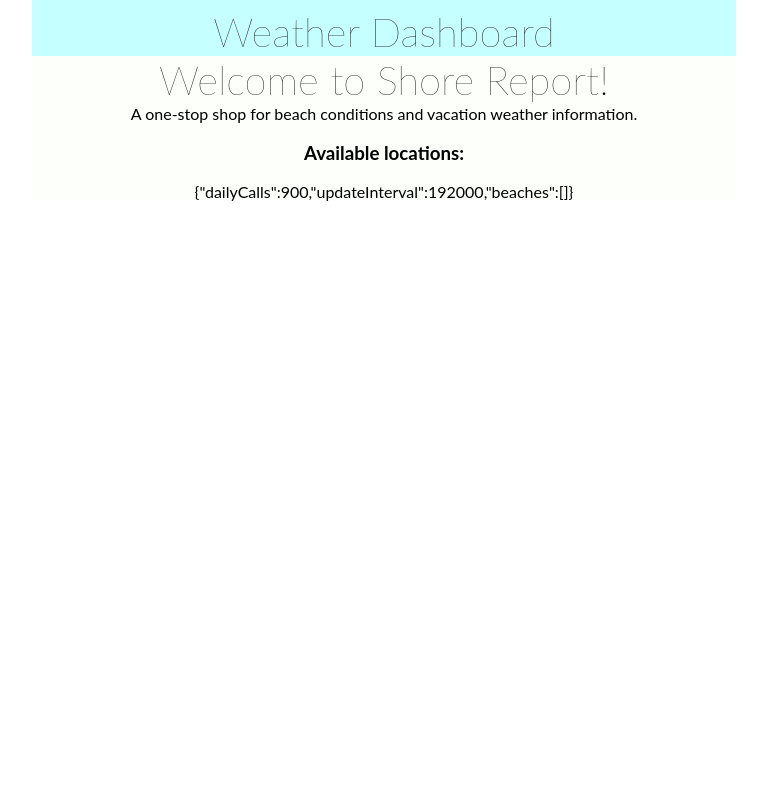
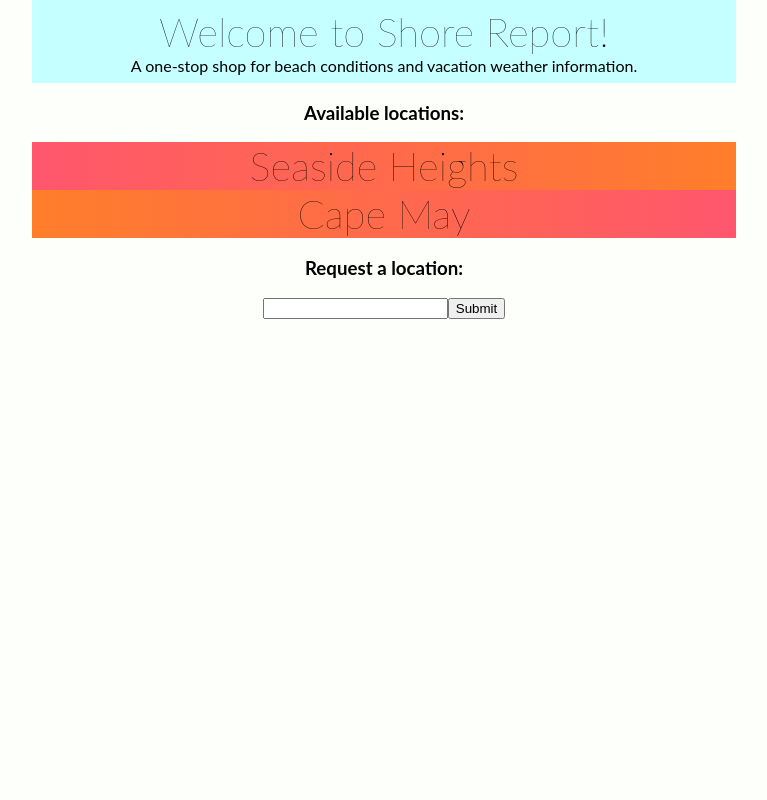
Before and after one commit to tommilburn/shore-report, a Node server app: page / in a window 1280 px wide. Shown: the whole page, without its empty margins (256-1023 px from the left). Run offline with Node 20, Linux system fonts and the light colour scheme.

Commit message:
fixing the homepage, making requests work more

```diff
--- a/package.json
+++ b/package.json
@@ -18,12 +18,14 @@
   },
   "homepage": "https://github.com/tommilburn/shore-report#readme",
   "dependencies": {
+    "body-parser": "^1.18.1",
     "dark-sky": "^1.0.10",
     "dotenv": "^4.0.0",
     "express": "^4.15.3",
     "moment": "^2.18.1",
     "pug": "^2.0.0-rc.2",
     "request": "^2.81.0",
+    "validator": "^8.2.0",
     "x-ray": "^2.3.2"
   }
 }
--- a/public/style.css
+++ b/public/style.css
@@ -3,9 +3,10 @@
 	margin: 0;
 	font-family: Lato, 'Trebuchet MS', 'Lucida Grande', Verdana, Arial, sans-serif;
 	text-align: center;
+        background-color: #fcfffa;
 }
 header{
-	padding-top: .5em;
+	padding: .5em;
 }
 .event{
 	padding: 1em;
--- a/src/index.js
+++ b/src/index.js
@@ -1,9 +1,14 @@
 require('dotenv').config();
 const moment = require('moment');
 const express = require('express');
-
+const bodyParser = require('body-parser')
+const fs = require('fs');
 const app = express();
 const pug = require('pug');
+const validator = require('validator');
+var jsonParser = bodyParser.json()
+var urlencodedParser = bodyParser.urlencoded({ extended: false })
+
 app.use(express.static(__dirname + '/public'));
 app.set('view engine', 'pug')
 app.set('views', './views')
@@ -38,7 +43,18 @@
 });
 
 app.get('/', function(req, res){
-  res.render('home', {beaches: beaches});
+  res.render('home', {available: beaches.getBeachLinks()});
+});
+
+app.post('/request', urlencodedParser, function(req, res){
+  var request = validator.blacklist(req.body.locationRequested, "[a-z]");
+  console.log(request);
+  if(request.length < 120){
+    fs.appendFile('requests.txt', request + '\n', function(err){
+      if(err) throw err;
+      console.log('saved');
+    });
+  };
 });
 
 app.get('*', function(req, res){
--- a/src/model.js
+++ b/src/model.js
@@ -42,4 +42,14 @@
     };
 
   }
+  this.getBeachLinks = function(){
+    var links = [];
+    for(b in this.beaches){
+      var link = {};
+      link.name = this.beaches[b].name;
+      link.url = this.beaches[b].url;
+      links.push(link);
+    }
+    return links;
+  }
 }
--- a/src/weather.js
+++ b/src/weather.js
@@ -24,8 +24,8 @@
       weather.events = []
       for(var i = 0; i < rawData.daily.data.length; i++){
         weather.days.push({type: "weather", date: moment().startOf('day').add(i, 'days'), info: rawData.daily.data[i]});
-        weather.events.push({type:"Sunrise", date: moment(rawData.daily.data[i].sunriseTime, "X")});
-        weather.events.push({type:"Sunset", date: moment(rawData.daily.data[i].sunsetTime, "X")});
+        weather.events.push({type:"sunrise", date: moment(rawData.daily.data[i].sunriseTime, "X")});
+        weather.events.push({type:"sunset", date: moment(rawData.daily.data[i].sunsetTime, "X")});
       }
     })
     .catch(function(err){
--- a/views/home.pug
+++ b/views/home.pug
@@ -1,7 +1,21 @@
 extends layout.pug
 
 block content
-  h2 Welcome to Shore Report!
-  h4 A one-stop shop for beach conditions and vacation weather information.
+  header
+    h2 Welcome to Shore Report!
+    h4 A one-stop shop for beach conditions and vacation weather information.
   h3 Available locations:
-  p= JSON.stringify(beaches)
+  - var alternator = true;
+    each l in available
+      if(alternator)
+        h2.sunrise
+          a(href=l.url) #{l.name}
+      else
+        h2.sunset
+          a(href=l.url) #{l.name}
+      - alternator = !alternator;
+
+  h3 Request a location:
+  form(action="/request" method="post")
+    input(type="text" name="locationRequested" size="20")
+    input(type="submit")
--- a/views/layout.pug
+++ b/views/layout.pug
@@ -5,6 +5,4 @@
       include ../public/style.css
   body
     .container
-      header
-        h2 Weather Dashboard
       block content
```
